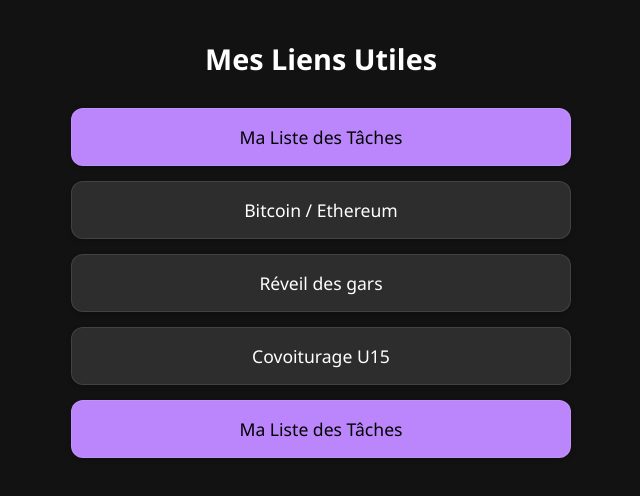
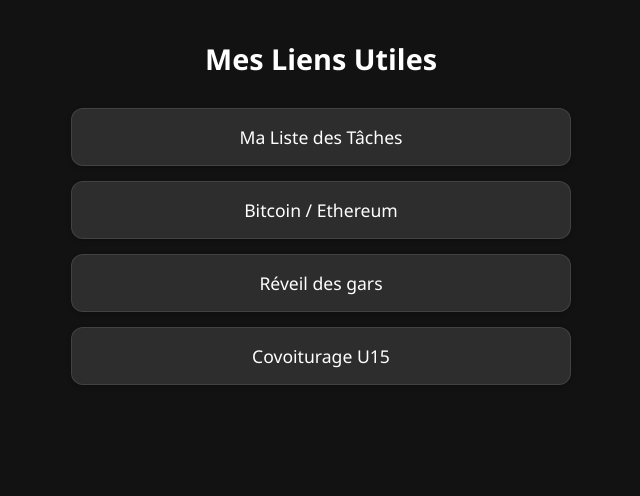
Before and after one commit to Strene76/acceuil, a plain HTML site: page index.html in a window 1280 px wide. Shown: the whole page, without its empty margins (319-959 px from the left). Drawn offline with Linux system fonts and the light colour scheme.

Commit message:
Update index.html

```diff
--- a/index.html
+++ b/index.html
@@ -96,7 +96,7 @@
 
     <div class="button-container">
         <!-- Bouton accent (mis en évidence) -->
-        <a href="https://strene76.github.io/ma-liste-de-taches/" class="button-link accent" target="_blank">
+        <a href="https://strene76.github.io/ma-liste-de-taches/" class="button-link" target="_blank">
             Ma Liste des Tâches
         </a>
 
@@ -112,10 +112,6 @@
         <a href="https://strene76.github.io/covoiturage-U15" class="button-link" target="_blank">
             Covoiturage U15
         </a>
-
-        <a href="https://strene76.github.io/ma-liste-de-taches/" class="button-link accent" target="_blank">
-            Ma Liste des Tâches
-        </a>
     </div>
 </body>
 </html>
```
